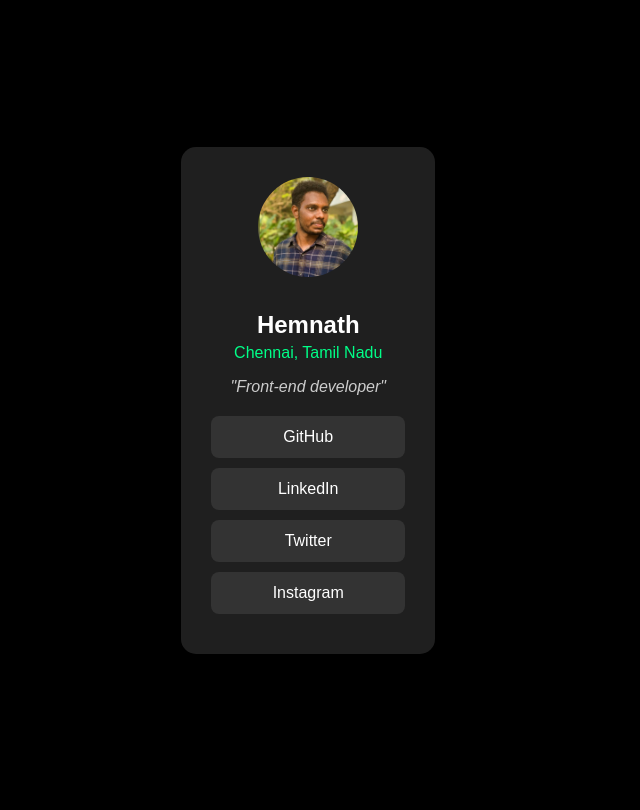
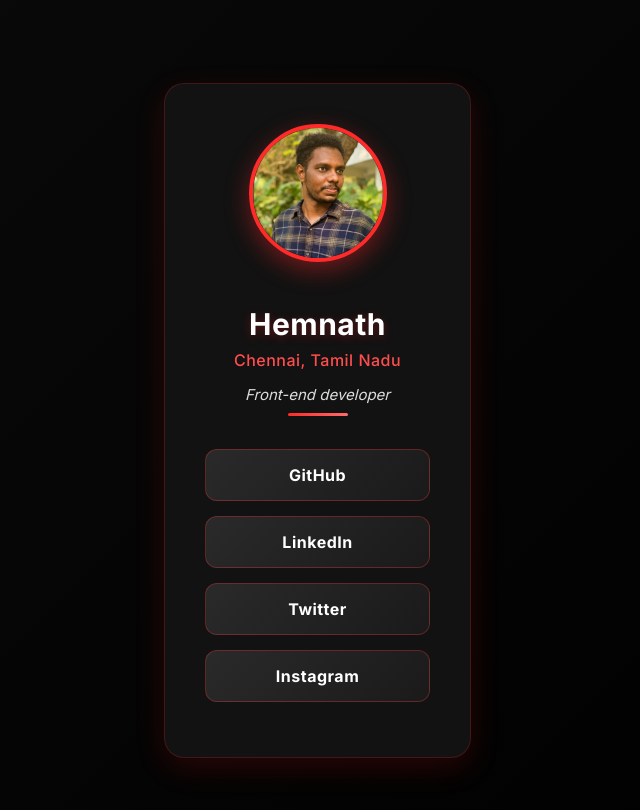
Before and after one commit to Mahithosh27/portfolio, a plain HTML site: page index.html in a window 1280 px wide. Shown: the whole page, without its empty margins (351-991 px from the left). Drawn offline with Linux system fonts and the light colour scheme.

Commit message:
Updated portfolio with new changes

```diff
--- a/index.html
+++ b/index.html
@@ -3,8 +3,9 @@
 <head>
   <meta charset="UTF-8" />
   <meta name="viewport" content="width=device-width, initial-scale=1.0" />
-  <title>Your Name | Link Card</title>
+  <title>Hemnath | Link Card</title>
   <link rel="stylesheet" href="style.css" />
+  <link href="https://fonts.googleapis.com/css2?family=Inter:wght@400;500;700&display=swap" rel="stylesheet">
 </head>
 <body>
   <div class="container">
@@ -12,12 +13,12 @@
       <img src="./Screenshot 2025-07-11 190326.png" alt="Profile Picture" class="profile-pic" />
       <h1>Hemnath</h1>
       <p class="location">Chennai, Tamil Nadu</p>
-      <p class="role">"Front-end developer"</p>
+      <p class="role">Front-end developer</p>
 
-      <a href="https://github.com/Hemnath2508" target="_blank" class="btn">GitHub</a>
-      <a href="https://www.linkedin.com/in/hemnath-venkatesh-6780792a2/" target="_blank" class="btn">LinkedIn</a>
-      <a href="https://x.com/hemnath34151624?s=11" target="_blank" class="btn">Twitter</a>
-      <a href="https://www.instagram.com/__.hemzxz.__?igsh=c2E3ZXh3cmI1cWpn&utm_source=qr" target="_blank" class="btn">Instagram</a>
+      <a href="https://github.com/Hemnath2508" target="_blank" class="btn github">GitHub</a>
+      <a href="https://www.linkedin.com/in/hemnath-venkatesh-6780792a2/" target="_blank" class="btn linkedin">LinkedIn</a>
+      <a href="https://x.com/hemnath34151624?s=11" target="_blank" class="btn twitter">Twitter</a>
+      <a href="https://www.instagram.com/__.hemzxz.__?igsh=c2E3ZXh3cmI1cWpn&utm_source=qr" target="_blank" class="btn instagram">Instagram</a>
     </div>
   </div>
 </body>
--- a/style.css
+++ b/style.css
@@ -1,61 +1,153 @@
 body {
   margin: 0;
-  font-family: Arial, sans-serif;
-  background-color: #000;
+  font-family: 'Inter', -apple-system, BlinkMacSystemFont, sans-serif;
+  background: linear-gradient(135deg, #0a0a0a, #000000);
   color: white;
   display: flex;
   justify-content: center;
   align-items: center;
-  height: 100vh;
+  min-height: 100vh;
+  padding: 20px;
 }
 
 .container {
   text-align: center;
+  animation: fadeIn 0.8s ease-out;
 }
 
 .card {
-  background-color: #1f1f1f;
-  padding: 30px;
-  border-radius: 15px;
+  background: rgba(20, 20, 20, 0.9);
+  backdrop-filter: blur(12px);
+  padding: 40px;
+  border-radius: 20px;
   width: 90%;
   max-width: 400px;
+  box-shadow: 0 10px 30px rgba(255, 30, 30, 0.15);
+  border: 1px solid rgba(255, 50, 50, 0.2);
+  transition: all 0.4s cubic-bezier(0.175, 0.885, 0.32, 1.275);
+}
+
+.card:hover {
+  transform: translateY(-8px);
+  box-shadow: 0 15px 40px rgba(255, 30, 30, 0.3);
+  border-color: rgba(255, 60, 60, 0.4);
 }
 
 .profile-pic {
-  width: 100px;
-  height: 100px;
+  width: 130px;
+  height: 130px;
   object-fit: cover;
   border-radius: 50%;
-  margin-bottom: 20px;
+  margin-bottom: 25px;
+  border: 4px solid #ff2a2a;
+  box-shadow: 0 8px 25px rgba(255, 40, 40, 0.4);
+  transition: all 0.3s ease;
+}
+
+.profile-pic:hover {
+  transform: scale(1.08);
+  box-shadow: 0 10px 30px rgba(255, 40, 40, 0.6);
 }
 
 h1 {
-  font-size: 24px;
-  margin: 10px 0 5px;
+  font-size: 30px;
+  margin: 15px 0 8px;
+  font-weight: 700;
+  letter-spacing: 0.5px;
+  text-shadow: 0 2px 10px rgba(255, 30, 30, 0.3);
 }
 
 .location {
-  color: #00ff88;
+  color: #ff4d4d;
   margin: 0;
+  font-weight: 500;
+  font-size: 16px;
+  letter-spacing: 0.5px;
 }
 
 .role {
   font-style: italic;
-  color: #ccc;
-  margin-bottom: 20px;
+  color: #ddd;
+  margin-bottom: 30px;
+  font-size: 15px;
+  position: relative;
+  display: inline-block;
+}
+
+.role::after {
+  content: '';
+  position: absolute;
+  width: 60px;
+  height: 3px;
+  background: linear-gradient(90deg, #ff2a2a, #ff6b6b);
+  bottom: -12px;
+  left: 50%;
+  transform: translateX(-50%);
+  border-radius: 3px;
 }
 
 .btn {
   display: block;
-  background-color: #333;
+  background: linear-gradient(135deg, #2a2a2a 0%, #1a1a1a 100%);
   color: white;
   text-decoration: none;
-  padding: 12px;
-  margin: 10px 0;
-  border-radius: 8px;
-  transition: background-color 0.3s;
+  padding: 15px;
+  margin: 15px 0;
+  border-radius: 12px;
+  transition: all 0.3s cubic-bezier(0.25, 0.8, 0.25, 1);
+  font-weight: 600;
+  letter-spacing: 0.5px;
+  border: 1px solid rgba(255, 60, 60, 0.3);
+  position: relative;
+  overflow: hidden;
+}
+
+.btn::before {
+  content: '';
+  position: absolute;
+  top: 0;
+  left: -100%;
+  width: 100%;
+  height: 100%;
+  background: linear-gradient(90deg, transparent, rgba(255, 60, 60, 0.2), transparent);
+  transition: 0.6s;
 }
 
 .btn:hover {
-  background-color: #555;
+  background: linear-gradient(135deg, #333 0%, #222 100%);
+  transform: translateY(-3px);
+  box-shadow: 0 8px 20px rgba(255, 40, 40, 0.4);
+  border-color: rgba(255, 80, 80, 0.5);
 }
+
+.btn:hover::before {
+  left: 100%;
+}
+
+@keyframes fadeIn {
+  from {
+    opacity: 0;
+    transform: translateY(30px);
+  }
+  to {
+    opacity: 1;
+    transform: translateY(0);
+  }
+}
+
+/* Pulse animation for extra flair */
+@keyframes pulse {
+  0% {
+    box-shadow: 0 0 0 0 rgba(255, 60, 60, 0.7);
+  }
+  70% {
+    box-shadow: 0 0 0 12px rgba(255, 60, 60, 0);
+  }
+  100% {
+    box-shadow: 0 0 0 0 rgba(255, 60, 60, 0);
+  }
+}
+
+.card:hover .profile-pic {
+  animation: pulse 1.5s infinite;
+}
```
